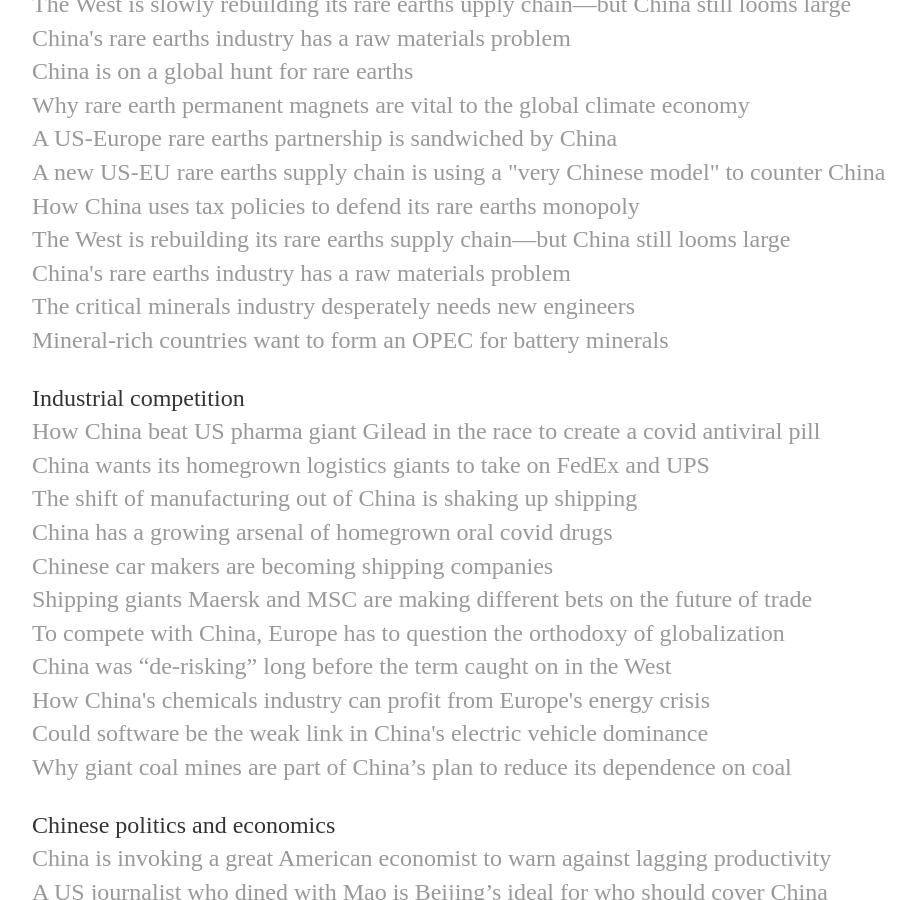
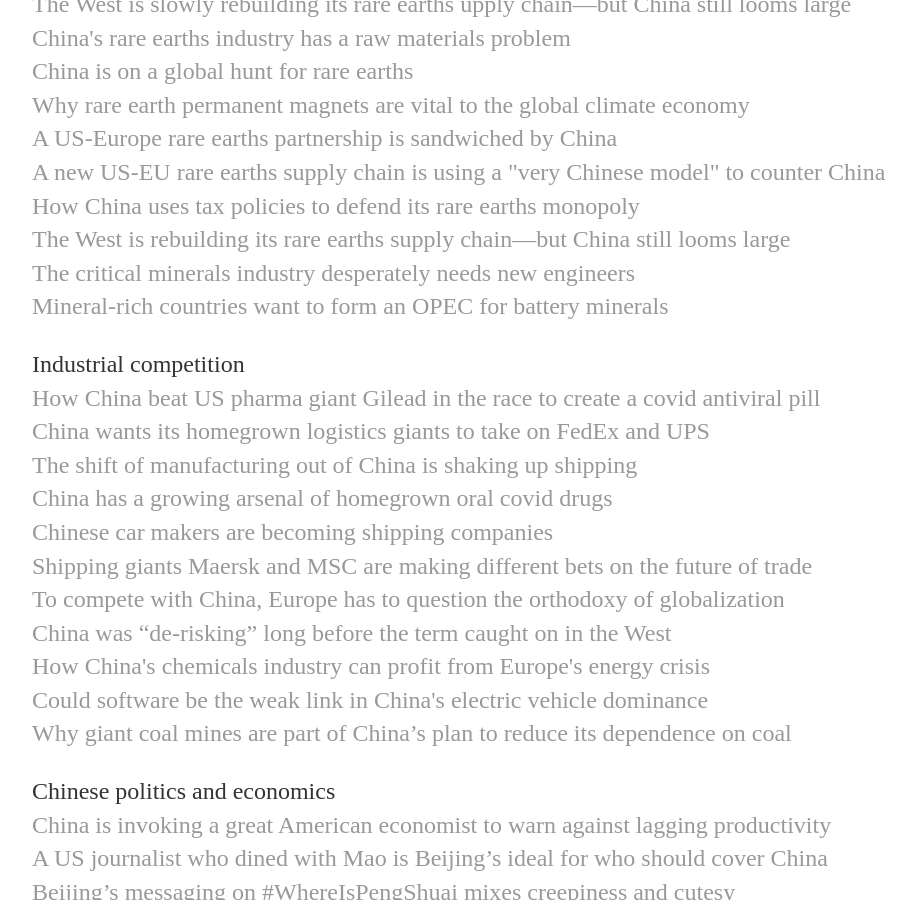
Before and after one commit to marykmhui/marykmhui, a Jekyll site: the page built from writing/index.html, in a window 1280 px wide and 900 px high, scrolled down 889 px. Shown: the whole window, without its empty margins (160-1075 px from the left). Built offline with Jekyll 4.4.1, drawn with Linux system fonts in a browser that asks for light colours.

Commit message:
Update index.html

```diff
--- a/writing/index.html
+++ b/writing/index.html
@@ -31,7 +31,6 @@
 					<a href="https://qz.com/2031880/us-eu-rare-earth-chain-uses-china-model-to-hedge-china-dominance/">A new US-EU rare earths supply chain is using a  "very Chinese model" to counter China</a><br>
 					<a href="https://qz.com/2129104/how-china-uses-tax-policies-to-defend-its-rare-earths-monopoly/">How China uses tax policies to defend its rare earths monopoly</a><br>
 					<a href="https://qz.com/the-west-is-rebuilding-its-rare-earths-supply-chain-but-1849815677">The West is rebuilding its rare earths supply chain—but China still looms large</a><br>
-					<a href="https://qz.com/china-rare-earths-raw-materials-shortage-1850232896">China's rare earths industry has a raw materials problem</a><br>
 					<a href="https://qz.com/the-critical-minerals-industry-desperately-needs-new-en-1849341695">The critical minerals industry desperately needs new engineers</a><br>
 					<a href="https://qz.com/mineral-rich-countries-want-to-form-an-opec-for-battery-1849742149">Mineral-rich countries want to form an OPEC for battery minerals</a>
 
@@ -54,7 +53,6 @@
 					<a href="https://qz.com/2092920/beijings-messaging-on-peng-shuai-mixes-creepy-and-cutesy">Beijing’s messaging on #WhereIsPengShuai mixes creepiness and cutesy</a><br>
 					<a href="https://qz.com/new-china-dictionary-entries-economic-goals-1849449903">Two new phrases in a top Chinese dictionary highlight Beijing’s economic hopes—and pitfalls</a><br>
 					<a href="https://qz.com/china-economy-productivity-growth-1851215409">China wants "new quality productivity." What does that even mean?</a>
-
 
 					<p>Public health<br>
 					<a href="https://qz.com/1820422/coronavirus-why-wont-who-use-the-name-sars-cov-2/">Why won’t the WHO call the coronavirus by its name, SARS-CoV-2?</a><br>
```
